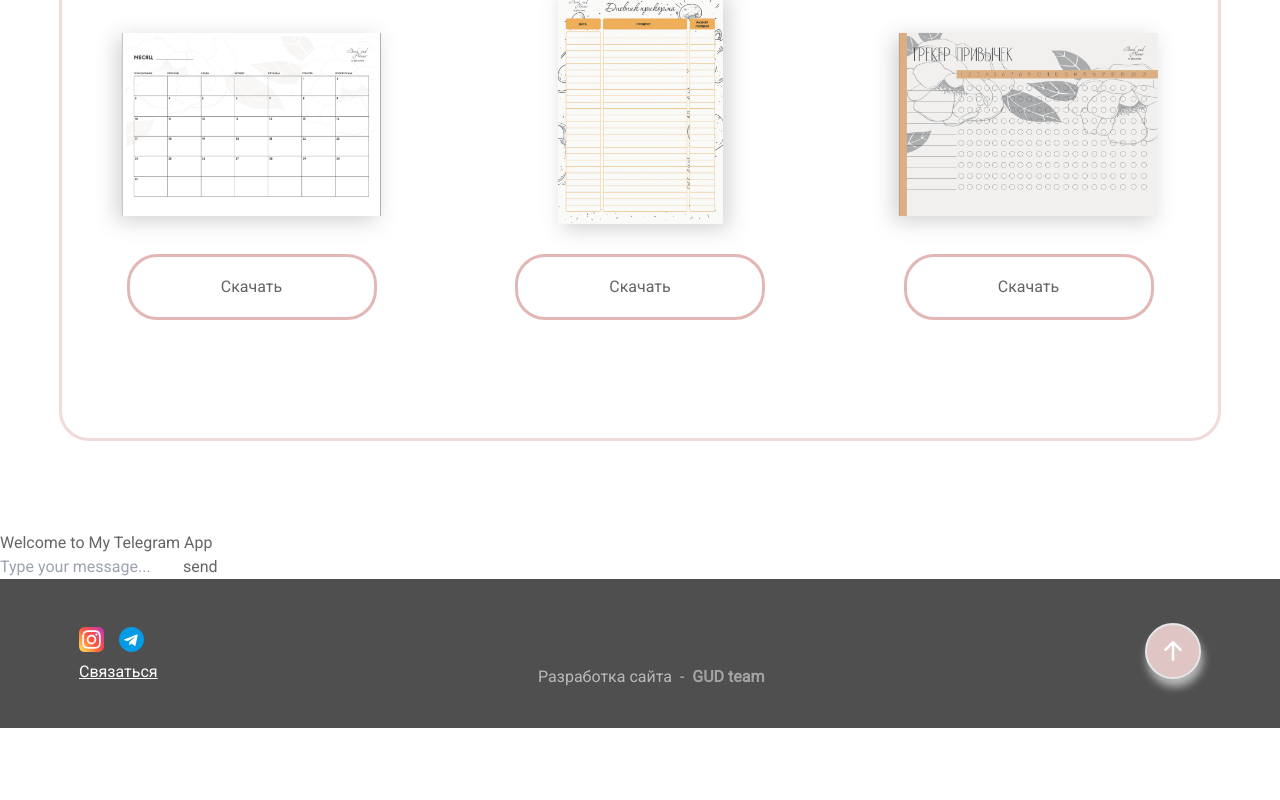
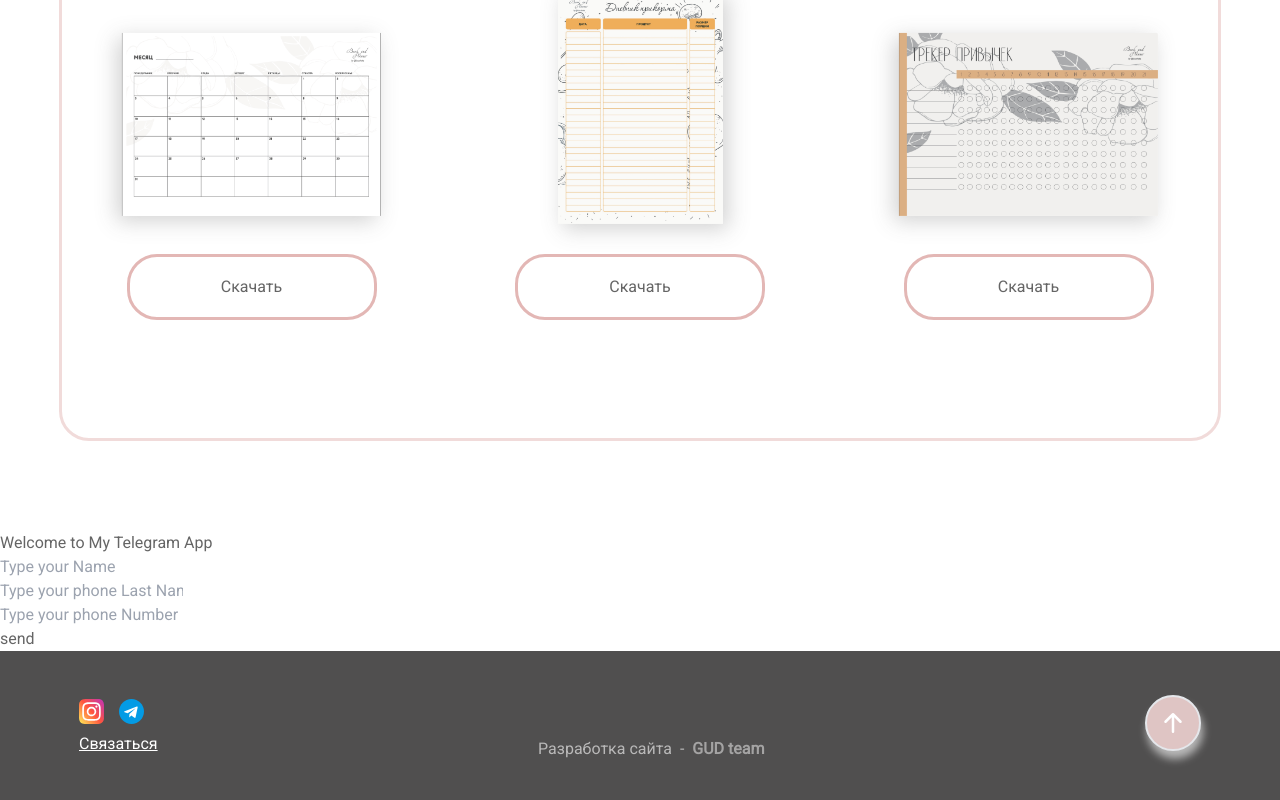
Before and after one commit to AbdugafurovaUmida/mom-s-club, a Next.js app: page / in a window 1280 px wide. Shown: the part 4229-5029 px from the top of the page. Before the commit the page ends 4957 px from the top, so only its background shows below. Built offline with nearby package versions, Linux system fonts and the light colour scheme; no server answers.

Commit message:
fix: modal form

```diff
--- a/src/components/modal/Modal.jsx
+++ b/src/components/modal/Modal.jsx
@@ -1,5 +1,5 @@
 'use client'
-import React, {useState} from 'react'
+import React, { useState } from 'react'
 import axios from 'axios';
 
 // const Modal = ({modalbot}) => {
@@ -23,36 +23,80 @@ import axios from 'axios';
 
 export default function Modal() {
   // const BOT_API_TOKEN = 'TOKEN'; // Replace 'TOKEN' with your actual bot token
-   const [message, setMessage] = useState('')
 
-  const sendMessageToTelegram = async (message) => {
+
+  const [name, setName] = useState('')
+  const [phoneNumber, setPhoneNumber] = useState('')
+  const [lastName, setLastName] = useState('')
+
+  const sendMessageToTelegram = async (name, lastName, phoneNumber) => {
 
     try {
       const response = await axios.post(`https://api.telegram.org/bot7026888986:AAHZ7fHmJqRTZIY1bAriWY2jsj7BElobKsk/sendMessage`, {
         chat_id: '484404492', // Replace 'CHAT_ID' with your actual chat ID
-        text: message,
+        text: {
+          'Ismi': name,
+          'Familyasi': lastName,
+          'Telefon raqami': phoneNumber
+        },
       });
+      // {   }
       console.log('Message sent:', response.data);
     } catch (error) {
       console.error('Error sending message:', error);
     }
   };
-   const handleSend = () => {
-    sendMessageToTelegram(message)
 
 
+  const handleSubmit = (e) => {
+    e.preventDefault()
+    if (name && lastName && phoneNumber) {
+      if(phoneNumber !== ''){
+        sendMessageToTelegram(name, lastName, phoneNumber)
+        setName('')
+        setPhoneNumber('')
+        setLastName('')
+      }else{
+        console.log('please enter a phonenumber')
+      }
+    }
   }
 
   return (
 
     <>
+      <form action="" onSubmit={handleSubmit}>
         <h3>Welcome to My Telegram App</h3>
+        <div>
           <input
             type='text'
-             placeholder="Type your message..."
-             onChange={e => setMessage(e.target.value)}
+            placeholder="Type your Name"
+            value={name}
+            onChange={e => setName(e.target.value)}
           />
-           <button onClick={handleSend()} title="Send" >send</button>
+        </div>
+
+        <div>
+          <input
+            type="text"
+            placeholder='Type your phone Last Name'
+            value={lastName}
+            onChange={e => setLastName(e.target.value)}
+          />
+        </div>
+
+        <div>
+          <input t
+            type="text"
+            placeholder='Type your phone Number'
+            value={phoneNumber}
+            onChange={e => setPhoneNumber(e.target.value)}
+            />
+        </div>
+
+
+        <button type='submit' title="Send" >send</button>
+      </form>
     </>
 
   );
```
Lines whose indentation alone changed are shown as unchanged.
